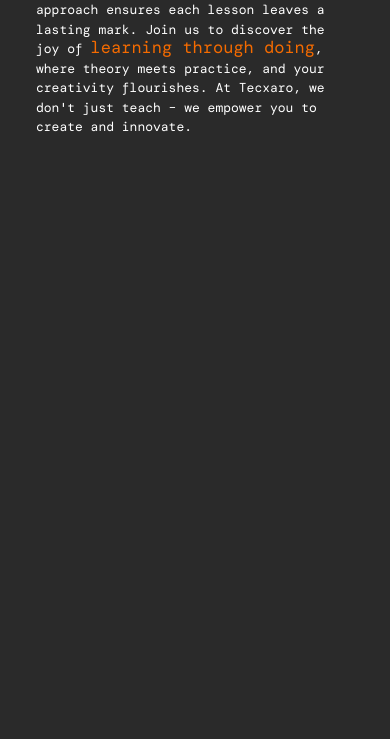
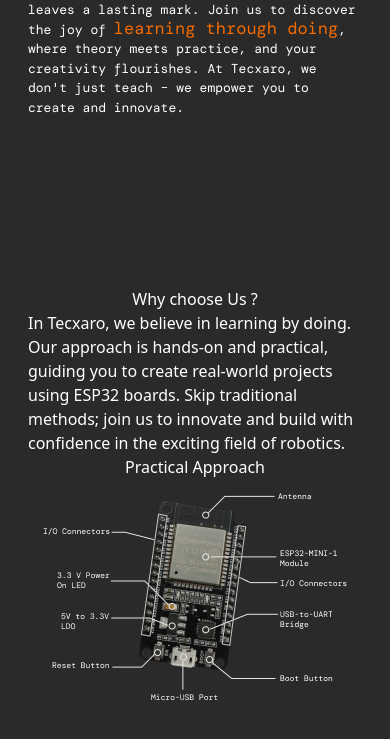
Before and after one commit to Techxaro/tecxaro-website, a React (Vite) app in the folder website/: page / in a window 390 px wide. Shown: the part 1357-2096 px from the top of the page. Built offline with nearby package versions, Linux system fonts and the light colour scheme.

Commit message:
started making the why choose us section for the mobile version of the website

```diff
--- a/website/src/App.css
+++ b/website/src/App.css
@@ -72,7 +72,7 @@
 }
 
 .mobile-wrapper{
-    width: 17.875rem;
+    width: 20.875rem;
     position: relative;
 
 }
--- a/website/src/screenSize/Mobile/Components/_2_aboutUs-M.jsx
+++ b/website/src/screenSize/Mobile/Components/_2_aboutUs-M.jsx
@@ -44,7 +44,7 @@
 
 
             {/* ABOUT US HEADING */}
-            <div className=" normal-z w-[100%] raleway mb-8">
+            <div className=" normal-z w-[100%] raleway mb-4">
                 <h1 className=" ASM-aboutUs-headingSection font-semibold">About <span className="color-orange">Us</span></h1>
             </div>
 
--- a/website/src/screenSize/Mobile/Components/_3_practicalApproach-M.jsx
+++ b/website/src/screenSize/Mobile/Components/_3_practicalApproach-M.jsx
@@ -0,0 +1,49 @@
+// IMPORTING IMAGES
+import esp32MobileVersion from  "../../../assets/png/mobile-version-esp32.png"
+
+
+export const WhyChooseUs = () => {
+  return (
+    <div id="WCU-main">
+
+
+        {/* THE WRAPPER */}
+        <div id="WCU-wrapper">
+
+
+
+            {/* WHY CHOOSE US HEADING */}
+            <div className="">
+                <h1>Why choose <span>Us ?</span></h1>
+            </div>
+
+
+            {/* WHY CHOOSE US FIRST PARAGRAPH */}
+            <div>
+                <p>In Tecxaro, we believe in learning by doing. Our approach is hands-on and practical, guiding you to create real-world projects using ESP32 boards. Skip traditional methods; join us to innovate and build with confidence in the exciting field of robotics.</p>
+            </div>
+
+
+
+            {/* SMALL ORANGE CIRCLE */}
+            <div className="WCU-small-orange-circle">
+            </div>
+
+
+
+            {/* PRACTICAL APPROACH SUBHEADING */}
+            <div>
+                <h1>Practical <span>Approach</span></h1>
+            </div>
+
+
+
+
+            {/* ESP 32 IMAGE */}
+            <div>
+                <img src={esp32MobileVersion} alt="" />
+            </div>
+        </div>
+    </div>
+  )
+}
--- a/website/src/screenSize/Mobile/Pages/homePageMobile.css
+++ b/website/src/screenSize/Mobile/Pages/homePageMobile.css
@@ -225,7 +225,7 @@
 
 .ASM-wrapper{
 
-    width: 19.875rem;
+    width: 20.875rem;
     height: 100%;
     display: flex;
     flex-direction: column;
@@ -271,3 +271,49 @@
     color: white;
     font-size: 13px;
 }
+
+
+
+
+
+
+
+
+
+
+
+
+
+
+
+
+
+
+
+
+
+
+
+
+
+/* WHY CHOOSE US SECTION */
+#WCU-main{
+
+    width: 100%;
+    display: flex;
+    justify-content: center;
+    align-items: center;
+
+    color: white;
+}
+
+
+#WCU-wrapper{
+
+    width: 20.875rem;
+    display: flex;
+    flex-direction: column;
+
+    justify-content: center;
+    align-items: center;
+}
--- a/website/src/screenSize/Mobile/Pages/homePageMobile.jsx
+++ b/website/src/screenSize/Mobile/Pages/homePageMobile.jsx
@@ -5,6 +5,7 @@
 import { Navbar } from "../Components/_0_navbar-M"
 import { HeroSectionMobile } from "../Components/_1_heroSection-M"
 import { AboutSectionMobile } from "../Components/_2_aboutUs-M"
+import { WhyChooseUs } from "../Components/_3_practicalApproach-M"
 import "./homePageMobile.css"
 
 
@@ -15,6 +16,7 @@
             <Navbar/>
             <HeroSectionMobile/>
             <AboutSectionMobile/>
+            <WhyChooseUs/>
         </div>
     )
 }
```
Also changed, not shown: website/src/assets/png/mobile-version-esp32.png (added).
